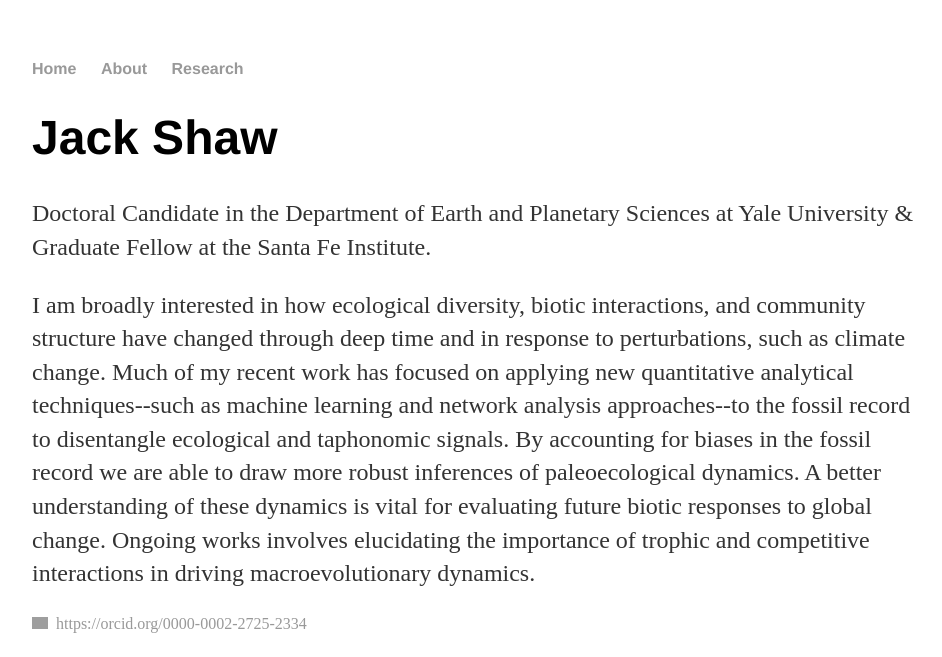
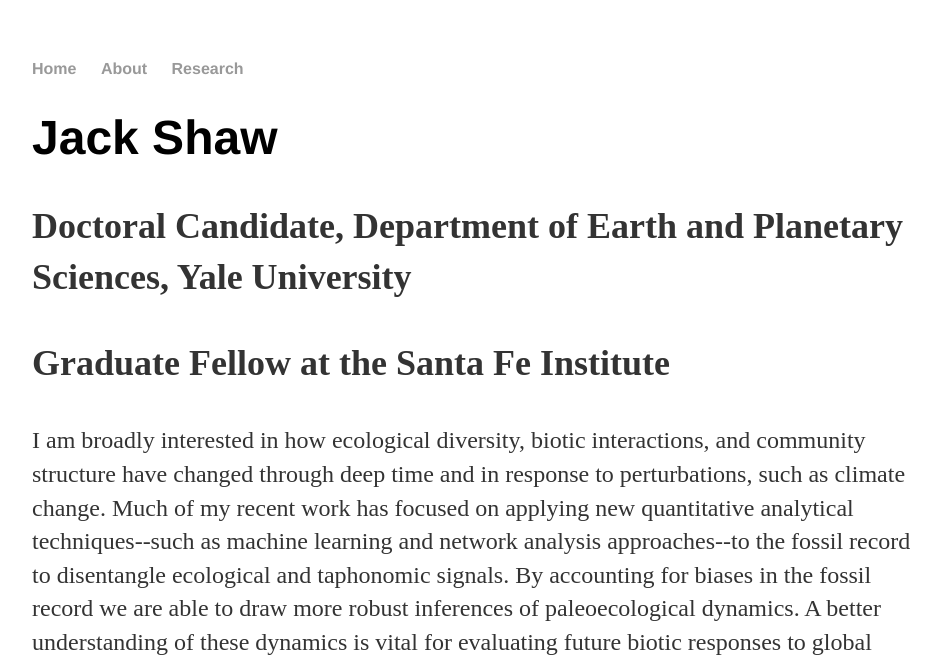
Before and after one commit to jackolivershaw/jackolivershaw.github.io, a Jekyll site: the page built from index.html, in a window 1280 px wide. Shown: the top 657 px of the page, without its empty margins (160-1102 px from the left). Built offline with Jekyll 4.4.1, drawn with Linux system fonts in a browser that asks for light colours; grey boxes are pictures that could not be loaded.

Commit message:
Update index.html

```diff
--- a/index.html
+++ b/index.html
@@ -4,7 +4,9 @@
 ---
 <div class="blurb">
 	<h1>Jack Shaw</h1>
-	<p>Doctoral Candidate in the Department of Earth and Planetary Sciences at Yale University & Graduate Fellow at the Santa Fe Institute.</p>
+	<h2><p>Doctoral Candidate, Department of Earth and Planetary Sciences, Yale University</p>
+	<p>Graduate Fellow at the Santa Fe Institute</p></h2>
+	<p></p>
 	<p>I am broadly interested in how ecological diversity, biotic interactions, and community structure have changed through deep time and in response to perturbations, such as climate change. Much of my recent work has focused on applying new quantitative analytical techniques--such as machine learning and network analysis approaches--to the fossil record to disentangle ecological and taphonomic signals. By accounting for biases in the fossil record we are able to draw more robust inferences of paleoecological dynamics. A better understanding of these dynamics is vital for evaluating future biotic responses to global change. Ongoing works involves elucidating the importance of trophic and competitive interactions in driving macroevolutionary dynamics.</p>
 	<p></p>
 	<div itemscope itemtype="https://schema.org/Person"><a itemprop="sameAs" content="https://orcid.org/0000-0002-2725-2334" href="https://orcid.org/0000-0002-2725-2334" target="orcid.widget" rel="me noopener noreferrer" style="vertical-align:top;"><img src="https://orcid.org/sites/default/files/images/orcid_16x16.png" style="width:1em;margin-right:.5em;" alt="ORCID iD icon">https://orcid.org/0000-0002-2725-2334</a></div>
```
